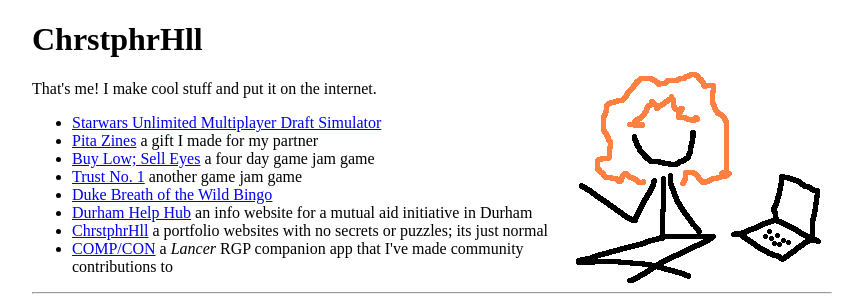
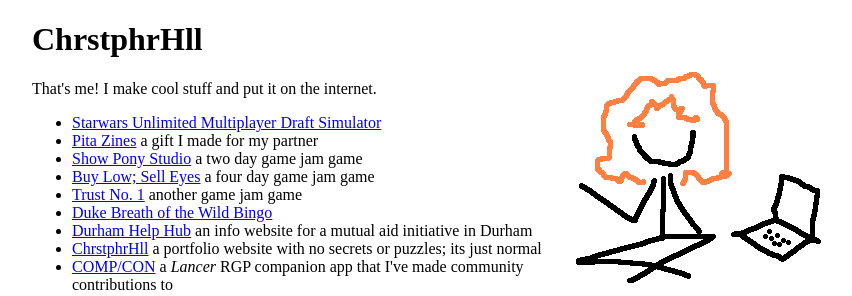
Before and after one commit to ChrstphrHll/ChrstphrHll, a SvelteKit app: page / in a window 1280 px wide. Shown: the top 296 px of the page, without its empty margins (208-1060 px from the left). Built offline with nearby package versions, Linux system fonts and the light colour scheme.

Commit message:
new thing! and fixing typo

```diff
--- a/src/routes/+page.svelte
+++ b/src/routes/+page.svelte
@@ -15,6 +15,9 @@
     <a href="https://pitazines.pages.dev/" target="_blank">Pita Zines</a> a gift I made for my partner
   </li>
   <li>
+    <a href="https://chrstphrhll.itch.io/showponystudios" target="_blank">Show Pony Studio</a> a two day game jam game
+  </li>
+  <li>
     <a href="https://chrstphrhll.itch.io/buylowselleyes" target="_blank">Buy Low; Sell Eyes</a> a four day game jam game
   </li>
   <li>
@@ -27,7 +30,7 @@
     <a href="https://democratichelphub.org/" target="_blank">Durham Help Hub</a> an info website for a mutual aid initiative in Durham
   </li>
   <li>
-    <a href="https://chrstphrhll.pages.dev/" target="_blank">ChrstphrHll</a> a portfolio websites with no secrets or puzzles; its just normal
+    <a href="https://chrstphrhll.pages.dev/" target="_blank">ChrstphrHll</a> a portfolio website with no secrets or puzzles; its just normal
   </li>
   <li>
     <a href="https://compcon.app/" target="_blank">COMP/CON</a> a <i>Lancer</i> RGP companion app that I've made community contributions to
```
